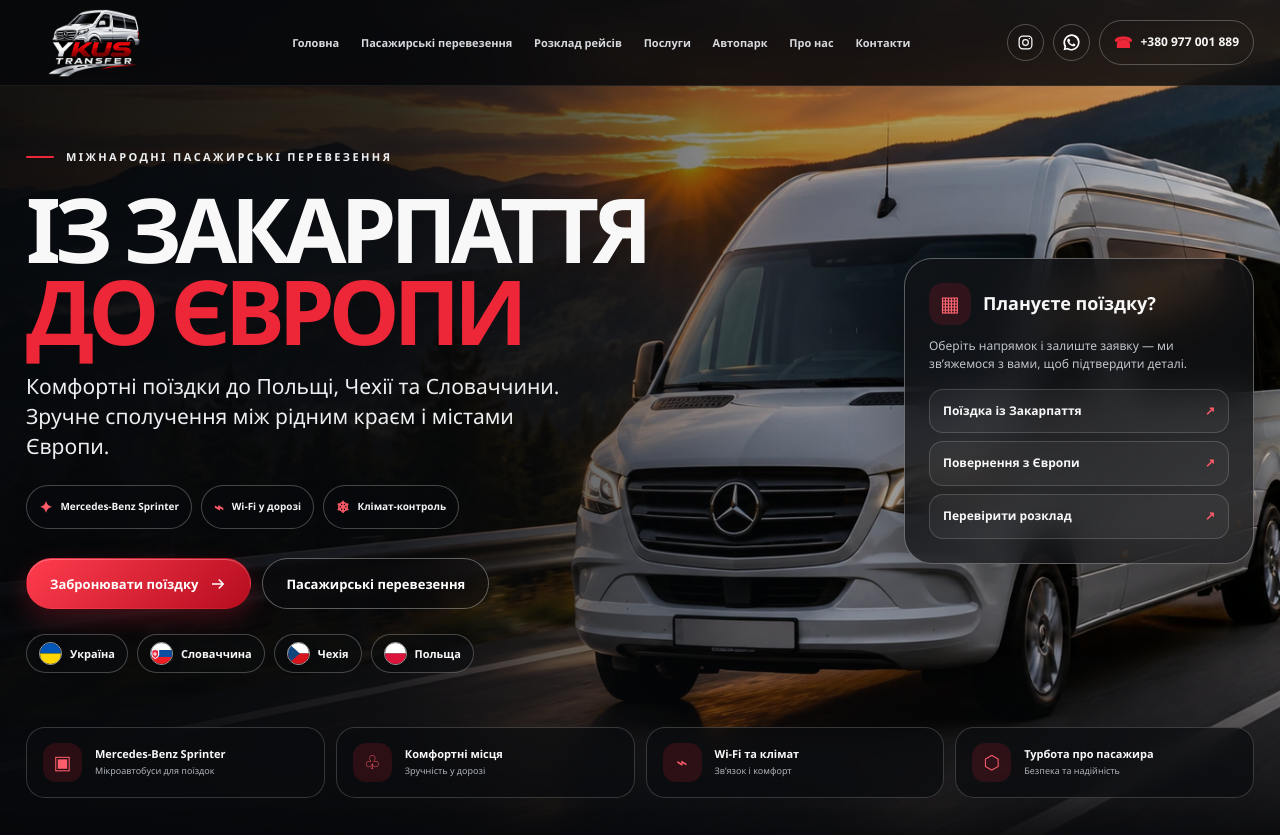
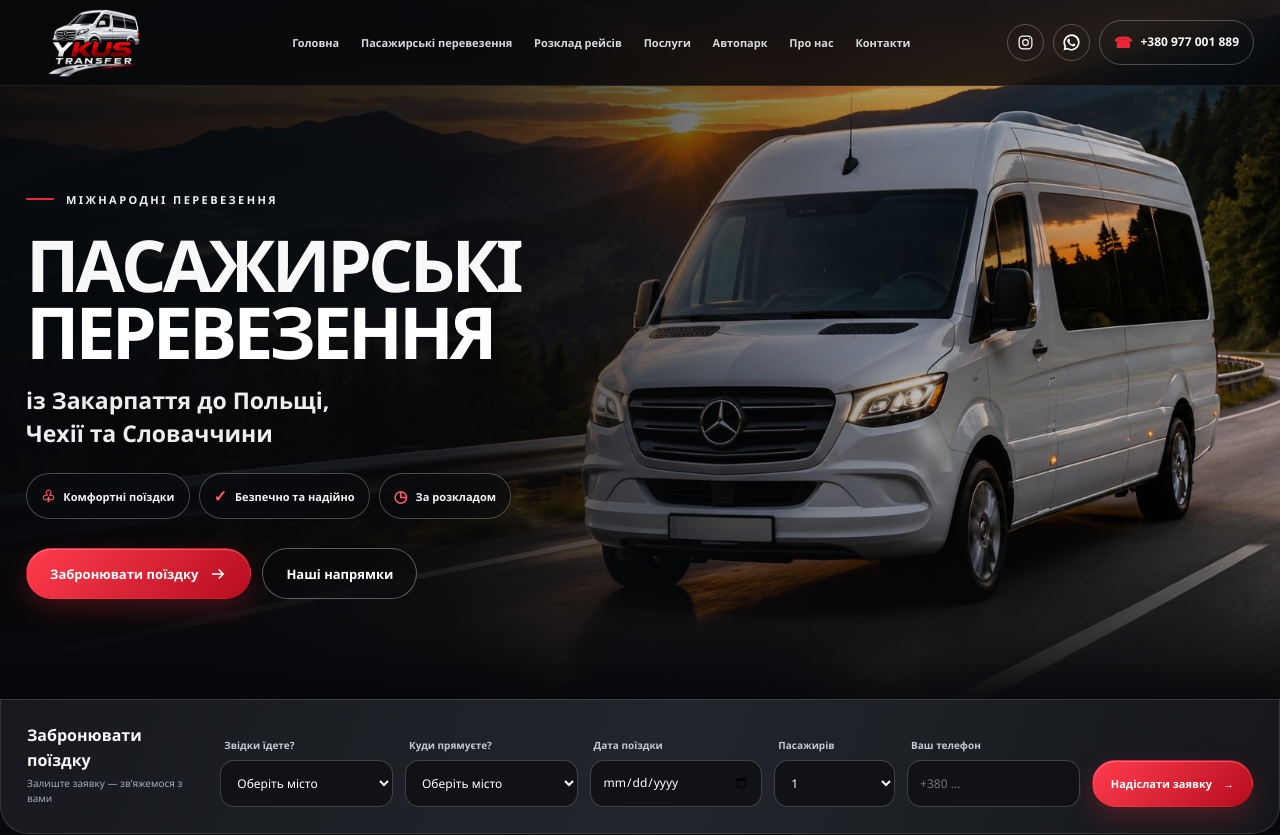
Before and after one commit to Mikhd5/YKUS-TRANSFER, a plain HTML site: page index.html in a window 1280 px wide. Shown: the top 835 px of the page. Drawn offline with Linux system fonts and the light colour scheme.

Commit message:
Update hero headline and layout to approved passenger transport design

```diff
--- a/index.html
+++ b/index.html
@@ -68,18 +68,18 @@
     .menu-btn{display:none;width:44px;height:44px;border:1px solid rgba(255,255,255,.2);border-radius:15px;background:#ffffff0d;align-items:center;justify-content:center;font-size:22px;cursor:pointer}
 
     /* Hero */
-    .hero{position:relative;min-height:790px;display:flex;align-items:center;overflow:hidden;padding:calc(var(--header-h) + 62px) 0 47px;background:#12151a}
-    .hero:before{content:"";position:absolute;inset:0;background-image:linear-gradient(90deg,rgba(5,7,10,.94) 0%,rgba(5,7,10,.82) 31%,rgba(5,7,10,.35) 61%,rgba(5,7,10,.1) 100%),linear-gradient(0deg,#090a0d 0%,transparent 24%,rgba(4,5,7,.12) 100%),url("hero-carpathians.webp");background-size:cover;background-position:center 54%;transform:scale(1.015)}
+    .hero{position:relative;min-height:700px;display:flex;align-items:center;overflow:hidden;padding:calc(var(--header-h) + 62px) 0 58px;background:#12151a}
+    .hero:before{content:"";position:absolute;inset:0;background-image:linear-gradient(90deg,rgba(5,7,10,.94) 0%,rgba(5,7,10,.82) 35%,rgba(5,7,10,.28) 70%,rgba(5,7,10,.08) 100%),linear-gradient(0deg,#090a0d 0%,transparent 27%,rgba(4,5,7,.08) 100%),url("hero-carpathians.webp");background-size:cover;background-position:center 54%;transform:scale(1.015)}
     .hero:after{content:"";position:absolute;inset:auto 0 0;height:1px;background:linear-gradient(90deg,transparent,var(--red),transparent);opacity:.8}
-    .hero-content{position:relative;z-index:1;display:grid;grid-template-columns:minmax(0,1fr) minmax(280px,350px);align-items:center;gap:clamp(30px,5vw,76px)}
-    .hero-copy{max-width:720px}
+    .hero-content{position:relative;z-index:1;display:block}
+    .hero-copy{max-width:670px}
     .eyebrow{display:flex;align-items:center;gap:12px;color:#eceef0;font-size:11px;font-weight:850;letter-spacing:.22em;text-transform:uppercase}
     .eyebrow i{width:28px;height:2px;border-radius:3px;background:var(--red)}
-    .hero h1{font-size:clamp(52px,7vw,94px);line-height:.91;letter-spacing:-.07em;text-transform:uppercase;font-weight:950;margin:23px 0 21px}
-    .hero h1 span{display:block;color:var(--red)}
-    .hero-lead{font-size:clamp(16px,1.8vw,21px);line-height:1.42;color:#eceef0;max-width:570px;margin:0 0 23px}
-    .hero-tags{display:flex;flex-wrap:wrap;gap:9px;margin-bottom:29px}
-    .hero-tag{display:inline-flex;align-items:center;gap:8px;padding:9px 12px;border:1px solid rgba(255,255,255,.25);border-radius:999px;background:rgba(9,11,14,.52);backdrop-filter:blur(10px);font-size:10px;font-weight:850;color:#f2f3f4}
+    .hero h1{font-size:clamp(46px,5.6vw,76px);line-height:.94;letter-spacing:-.055em;text-transform:uppercase;font-weight:950;margin:23px 0 19px;max-width:690px}
+    .hero h1 span{display:block;color:#fff}
+    .hero-lead{font-size:clamp(18px,2vw,23px);line-height:1.42;color:#eceef0;max-width:540px;margin:0 0 23px;font-weight:600}
+    .hero-tags{display:flex;flex-wrap:wrap;gap:9px;margin-bottom:29px;max-width:620px}
+    .hero-tag{display:inline-flex;align-items:center;gap:8px;padding:10px 14px;border:1px solid rgba(255,255,255,.26);border-radius:999px;background:rgba(9,11,14,.58);backdrop-filter:blur(10px);font-size:11px;font-weight:850;color:#f2f3f4}
     .hero-tag i{color:#ff5b69;font-style:normal;font-size:16px}
     .hero-buttons{display:flex;flex-wrap:wrap;gap:11px}
     .hero-countries{display:flex;flex-wrap:wrap;gap:9px;margin-top:25px}
@@ -203,15 +203,15 @@
       :root{--header-h:74px}.header-inner{gap:13px}.brand{width:140px}.menu-btn{display:flex;order:3}.header-actions{margin-left:auto}.header-actions .social{display:none}.header-phone{font-size:11px}
       .nav{display:none;position:absolute;top:calc(var(--header-h) + 9px);left:18px;right:18px;padding:13px;border:1px solid rgba(255,255,255,.15);border-radius:22px;background:rgba(8,10,13,.97);backdrop-filter:blur(20px);box-shadow:var(--shadow);flex-direction:column;align-items:stretch;gap:0}
       .nav.is-open{display:flex}.nav a{padding:13px 12px;font-size:13px;border-radius:12px}.nav a:hover{background:rgba(237,38,56,.1)}.nav a.active:after{display:none}
-      .hero{min-height:0;padding:calc(var(--header-h) + 70px) 0 38px}.hero-content{grid-template-columns:1fr;gap:27px}.hero-copy{max-width:760px}.hero-card{justify-self:start;max-width:530px}.hero-feature-row{grid-template-columns:repeat(2,1fr);margin-top:28px}
+      .hero{min-height:0;padding:calc(var(--header-h) + 70px) 0 45px}.hero-content{display:block}.hero-copy{max-width:680px}.hero-feature-row{grid-template-columns:repeat(2,1fr);margin-top:28px}
       .route-board{grid-template-columns:1fr;gap:22px}.route-summary{display:grid;grid-template-columns:1fr 1fr;align-items:stretch}.route-summary-head{grid-column:1/-1}.route-mini-note{grid-column:1/-1}.route-itinerary{border-left:0;border-top:1px solid rgba(255,255,255,.12);padding:22px 0 0}
       .fleet-grid{gap:30px}.contact-inner{display:block}.contact-actions{min-width:0;max-width:500px;margin-top:20px}
     }
     @media(max-width:640px){
       :root{--header-h:68px}.wrap{width:calc(100% - 32px)}.section{padding:72px 0}.section-title{font-size:clamp(32px,9vw,46px)}
       .header-inner{gap:9px}.brand{width:118px}.brand img{height:57px}.header-phone{padding:9px 10px;font-size:10px}.header-phone b{display:none}.menu-btn{width:40px;height:40px;border-radius:13px}
-      .hero{padding:calc(var(--header-h) + 52px) 0 28px}.hero:before{background-image:linear-gradient(90deg,rgba(5,7,10,.84),rgba(5,7,10,.52)),linear-gradient(0deg,#090a0d 0%,transparent 35%),url("hero-carpathians.webp");background-position:61% center}
-      .eyebrow{font-size:9px;letter-spacing:.17em}.hero h1{font-size:clamp(43px,12.7vw,67px);margin:18px 0 15px}.hero-lead{font-size:15px;margin-bottom:19px}.hero-tags{gap:7px;margin-bottom:22px}.hero-tag{font-size:9px;padding:8px 10px}.hero-buttons{display:grid;grid-template-columns:1fr}.hero-buttons .btn{width:100%}.hero-countries{gap:6px}.hero-country{font-size:10px;padding:6px 9px}.hero-card{max-width:none;padding:18px;border-radius:23px}.hero-card h2{font-size:16px}.hero-card p{font-size:11px}.hero-card a{font-size:11px;padding:11px 12px}
+      .hero{padding:calc(var(--header-h) + 48px) 0 30px}.hero:before{background-image:linear-gradient(90deg,rgba(5,7,10,.9),rgba(5,7,10,.68)),linear-gradient(0deg,#090a0d 0%,transparent 35%),url("hero-carpathians.webp");background-position:64% center}
+      .eyebrow{font-size:9px;letter-spacing:.17em}.hero h1{font-size:clamp(40px,11.2vw,62px);margin:18px 0 15px;line-height:.98}.hero-lead{font-size:16px;margin-bottom:19px}.hero-break{display:none}.hero-tags{gap:7px;margin-bottom:22px}.hero-tag{font-size:9px;padding:8px 10px}.hero-buttons{display:grid;grid-template-columns:1fr}.hero-buttons .btn{width:100%}
       .hero-feature-row{gap:7px;margin-top:22px}.hero-feature{padding:11px 10px;gap:8px;border-radius:15px}.hero-feature-icon{width:31px;height:31px;flex-basis:31px;border-radius:10px;font-size:15px}.hero-feature b{font-size:9px}.hero-feature small{font-size:8px}
       .booking-band{padding:18px 0 20px;border-radius:0 0 22px 22px}.booking-grid{grid-template-columns:1fr 1fr;gap:10px}.booking-intro{grid-column:1/-1;margin-bottom:2px}.booking-intro strong{font-size:15px}.field label{font-size:9px}.field select,.field input{height:45px;font-size:11px;padding:0 9px;border-radius:12px}.booking-grid .btn{grid-column:1/-1;width:100%;height:47px}
       .route-heading,.schedule-head{display:block}.route-heading .section-lead{margin-top:12px;font-size:13px}.route-board{padding:17px;border-radius:24px;gap:18px}.route-summary{grid-template-columns:1fr 1fr;gap:8px}.route-summary-head{grid-column:1/-1;padding:3px 0 6px}.route-summary-head h3{font-size:27px}.route-summary-head p{font-size:11px}.country-card{grid-template-columns:42px 1fr;gap:8px;padding:10px;border-radius:15px;min-width:0}.flag-orb{width:39px;height:39px}.country-card h4{font-size:10px}.country-card p{font-size:8px;line-height:1.35}.country-card .country-code{display:none}.route-mini-note{font-size:9px;padding:12px}.route-itinerary{padding-top:17px}.itinerary-heading{margin-bottom:12px}.itinerary-heading strong{font-size:13px}.itinerary-heading span{font-size:8px}.route-group{padding-left:19px;padding-bottom:14px;margin-bottom:13px}.route-group-head .flag-small{width:24px;height:24px}.route-group-head b{font-size:11px}.route-stops{gap:6px}.route-stops span{font-size:9px;padding:6px 8px 6px 15px}.route-stops span:before{left:6px;width:4px;height:4px}
@@ -255,24 +255,19 @@
       <div class="wrap">
         <div class="hero-content">
           <div class="hero-copy">
-            <div class="eyebrow"><i></i> Міжнародні пасажирські перевезення</div>
-            <h1 id="heroTitle">Із Закарпаття <span>до Європи</span></h1>
-            <p class="hero-lead">Комфортні поїздки до Польщі, Чехії та Словаччини. Зручне сполучення між рідним краєм і містами Європи.</p>
-            <div class="hero-tags"><span class="hero-tag"><i>✦</i> Mercedes-Benz Sprinter</span><span class="hero-tag"><i>⌁</i> Wi-Fi у дорозі</span><span class="hero-tag"><i>❄</i> Клімат-контроль</span></div>
-            <div class="hero-buttons"><a class="btn btn-primary" href="#booking">Забронювати поїздку <svg viewBox="0 0 24 24" fill="none" stroke="currentColor" stroke-width="2"><path d="M4 12h15m-6-6 6 6-6 6"/></svg></a><a class="btn btn-ghost" href="#routes">Пасажирські перевезення</a></div>
-            <div class="hero-countries"><span class="hero-country"><span class="flag-mini" title="Україна"><svg class="flag-svg" viewBox="0 0 60 60" role="img" aria-label="Прапор України"><rect width="60" height="30" fill="#0057b8"/><rect y="30" width="60" height="30" fill="#ffd700"/></svg></span> Україна</span><span class="hero-country"><span class="flag-mini" title="Словаччина"><svg class="flag-svg" viewBox="0 0 60 60" role="img" aria-label="Прапор Словаччини"><rect width="60" height="20" fill="#fff"/><rect y="20" width="60" height="20" fill="#0b4ea2"/><rect y="40" width="60" height="20" fill="#ee1c25"/><path d="M12 17 L23 20 L23 34 Q22 41 12 46 Q2 41 1 34 L1 20 Z" fill="#fff" stroke="#d5d9e0" stroke-width="1"/><path d="M12 20 L20 22 L20 34 Q19 39 12 43 Q5 39 4 34 L4 22 Z" fill="#e51b35"/><path d="M11 25 H13 V30 H17 V33 H13 V38 H10 V33 H6 V30 H10 V25 Z" fill="#fff"/></svg></span> Словаччина</span><span class="hero-country"><span class="flag-mini" title="Чехія"><svg class="flag-svg" viewBox="0 0 60 60" role="img" aria-label="Прапор Чехії"><rect width="60" height="30" fill="#fff"/><rect y="30" width="60" height="30" fill="#d7141a"/><path d="M0 0 L34 30 L0 60 Z" fill="#11457e"/></svg></span> Чехія</span><span class="hero-country"><span class="flag-mini" title="Польща"><svg class="flag-svg" viewBox="0 0 60 60" role="img" aria-label="Прапор Польщі"><rect width="60" height="30" fill="#fff"/><rect y="30" width="60" height="30" fill="#dc143c"/></svg></span> Польща</span></div>
+            <div class="eyebrow"><i></i> Міжнародні перевезення</div>
+            <h1 id="heroTitle">ПАСАЖИРСЬКІ <span>ПЕРЕВЕЗЕННЯ</span></h1>
+            <p class="hero-lead">із Закарпаття до Польщі,<br class="hero-break"> Чехії та Словаччини</p>
+            <div class="hero-tags">
+              <span class="hero-tag"><i>♧</i> Комфортні поїздки</span>
+              <span class="hero-tag"><i>✓</i> Безпечно та надійно</span>
+              <span class="hero-tag"><i>◷</i> За розкладом</span>
+            </div>
+            <div class="hero-buttons">
+              <a class="btn btn-primary" href="#booking">Забронювати поїздку <svg viewBox="0 0 24 24" fill="none" stroke="currentColor" stroke-width="2"><path d="M4 12h15m-6-6 6 6-6 6"/></svg></a>
+              <a class="btn btn-ghost" href="#routes">Наші напрямки</a>
+            </div>
           </div>
-          <aside class="hero-card" aria-label="Швидкі посилання">
-            <div class="hero-card-head"><span class="hero-card-icon">▦</span><h2>Плануєте поїздку?</h2></div>
-            <p>Оберіть напрямок і залиште заявку — ми зв’яжемося з вами, щоб підтвердити деталі.</p>
-            <a href="#booking">Поїздка із Закарпаття <span>↗</span></a><a href="#booking">Повернення з Європи <span>↗</span></a><a href="#schedule">Перевірити розклад <span>↗</span></a>
-          </aside>
-        </div>
-        <div class="hero-feature-row">
-          <div class="hero-feature"><span class="hero-feature-icon">▣</span><span><b>Mercedes-Benz Sprinter</b><small>Мікроавтобуси для поїздок</small></span></div>
-          <div class="hero-feature"><span class="hero-feature-icon">♧</span><span><b>Комфортні місця</b><small>Зручність у дорозі</small></span></div>
-          <div class="hero-feature"><span class="hero-feature-icon">⌁</span><span><b>Wi-Fi та клімат</b><small>Зв’язок і комфорт</small></span></div>
-          <div class="hero-feature"><span class="hero-feature-icon">⬡</span><span><b>Турбота про пасажира</b><small>Безпека та надійність</small></span></div>
         </div>
       </div>
     </section>
```
